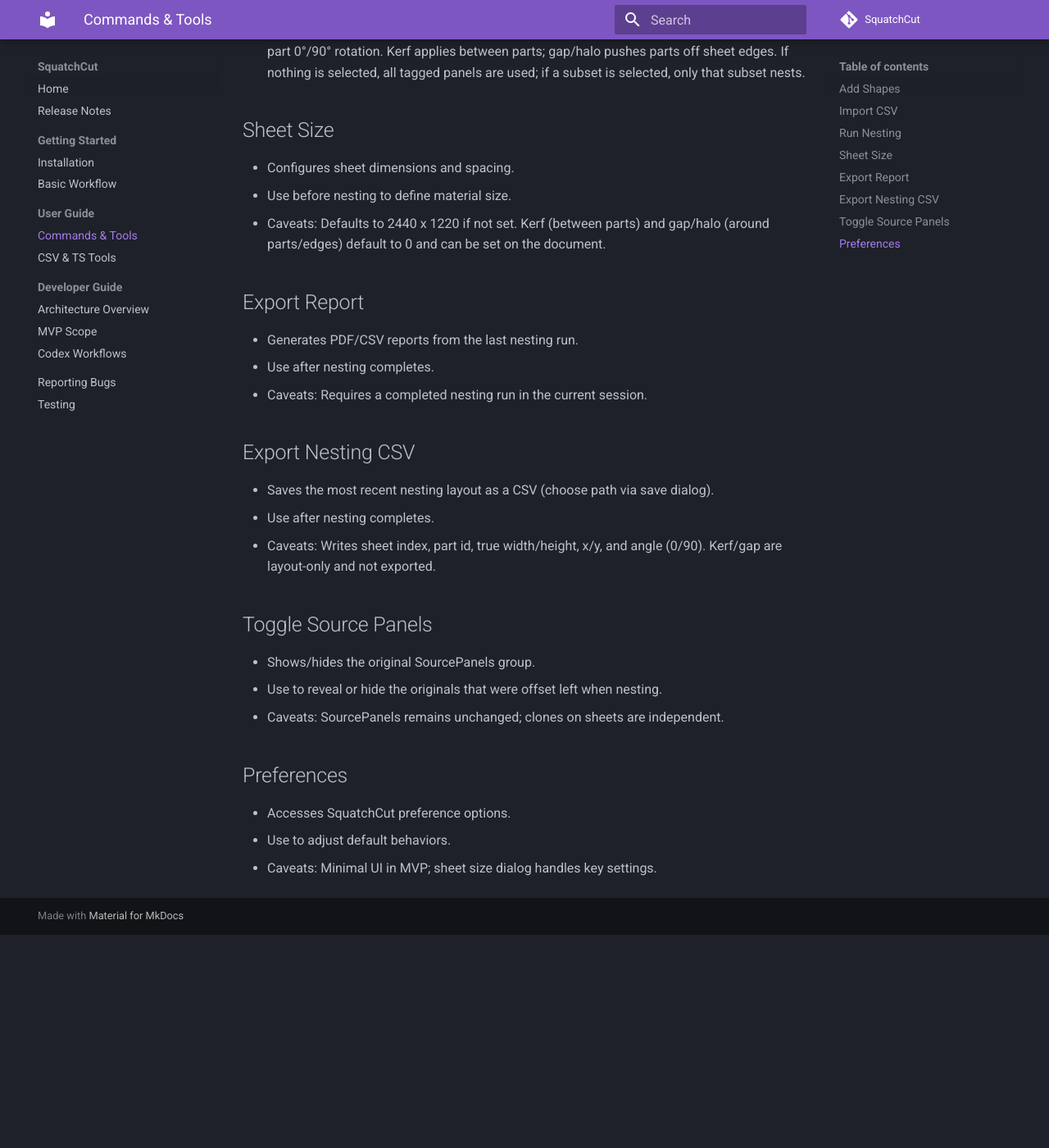
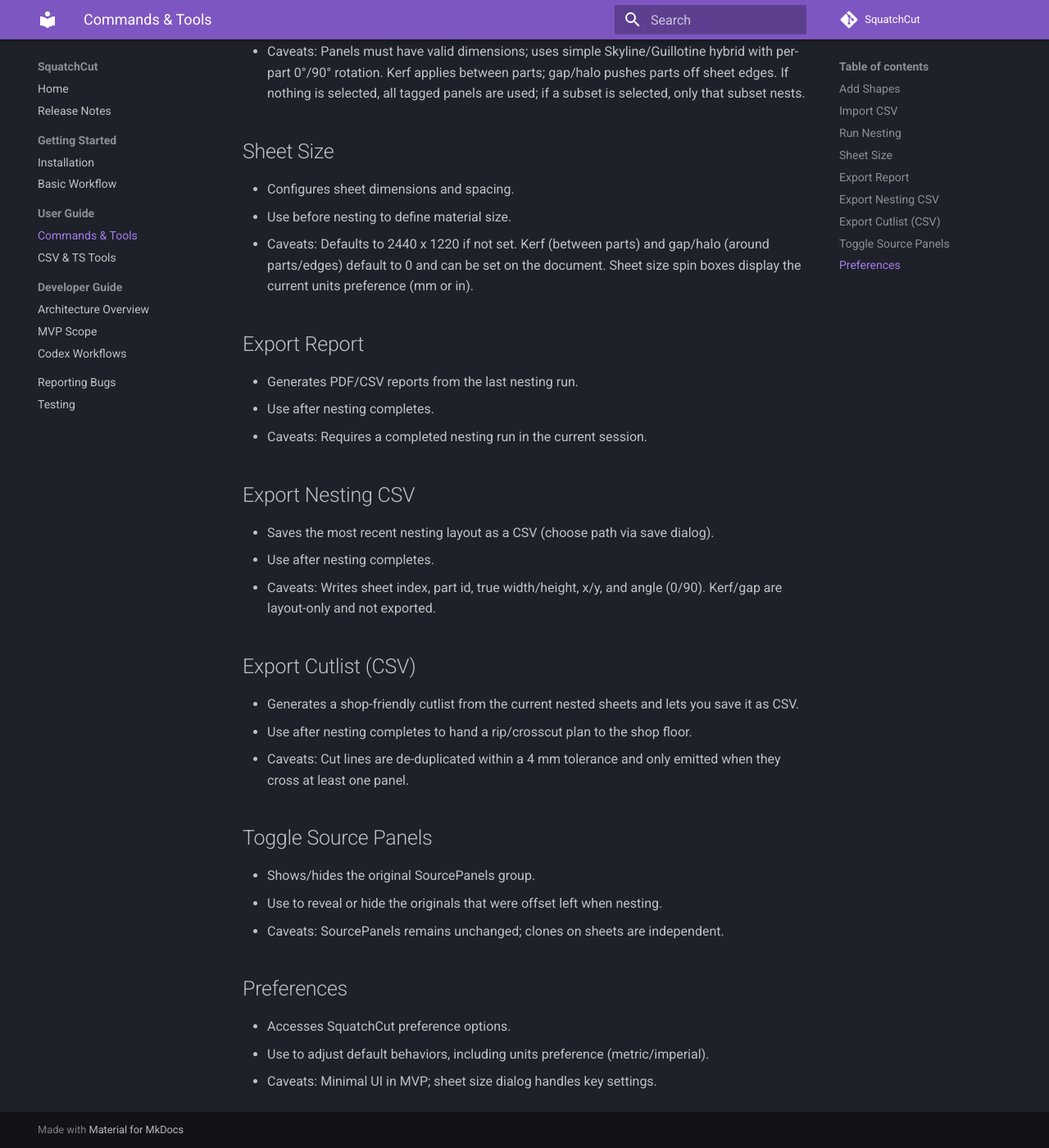
Before and after one commit to stevenfarmer/SquatchCut, an MkDocs documentation site: the page built from docs/user/commands.md, in a window 1280 px wide and 1400 px high, scrolled down 692 px. Shown: the whole window at 82% size. Built offline with MkDocs 1.6.1 and Material for MkDocs 9.7.7, drawn with Linux system fonts in a browser that asks for light colours; comment, search, counter and statistics services are not loaded; before the commit the page ends 1832 px from its top, so only the background shows below that; some of the changed text lies outside the part shown.

Commit message:
Document units support and cutlist export

```diff
--- a/docs/user/commands.md
+++ b/docs/user/commands.md
@@ -8,7 +8,7 @@
 ## Import CSV
 - Loads panel data from a CSV file.
 - Use when panel dimensions are defined externally.
-- Caveats: Ensure required columns (id, width, height; optional grain_direction; optional allow_rotate). Missing `allow_rotate` defaults to no rotation. Invalid rows are skipped with warnings.
+- Caveats: Ensure required columns (id, width, height; optional grain_direction; optional allow_rotate). Missing `allow_rotate` defaults to no rotation. Invalid rows are skipped with warnings. CSV units can be set per import (metric/imperial); internally everything is stored in mm.
 
 ## Run Nesting
 - Executes multi-sheet rectangular nesting for current panels.
@@ -18,7 +18,7 @@
 ## Sheet Size
 - Configures sheet dimensions and spacing.
 - Use before nesting to define material size.
-- Caveats: Defaults to 2440 x 1220 if not set. Kerf (between parts) and gap/halo (around parts/edges) default to 0 and can be set on the document.
+- Caveats: Defaults to 2440 x 1220 if not set. Kerf (between parts) and gap/halo (around parts/edges) default to 0 and can be set on the document. Sheet size spin boxes display the current units preference (mm or in).
 
 ## Export Report
 - Generates PDF/CSV reports from the last nesting run.
@@ -30,6 +30,11 @@
 - Use after nesting completes.
 - Caveats: Writes sheet index, part id, true width/height, x/y, and angle (0/90). Kerf/gap are layout-only and not exported.
 
+## Export Cutlist (CSV)
+- Generates a shop-friendly cutlist from the current nested sheets and lets you save it as CSV.
+- Use after nesting completes to hand a rip/crosscut plan to the shop floor.
+- Caveats: Cut lines are de-duplicated within a 4 mm tolerance and only emitted when they cross at least one panel.
+
 ## Toggle Source Panels
 - Shows/hides the original SourcePanels group.
 - Use to reveal or hide the originals that were offset left when nesting.
@@ -37,5 +42,5 @@
 
 ## Preferences
 - Accesses SquatchCut preference options.
-- Use to adjust default behaviors.
+- Use to adjust default behaviors, including units preference (metric/imperial).
 - Caveats: Minimal UI in MVP; sheet size dialog handles key settings.
```
Also changed, not shown: README.md (+3 -2 lines), docs/index.md (+3 -1 lines), docs/release-notes.md (+2 -0 lines).
